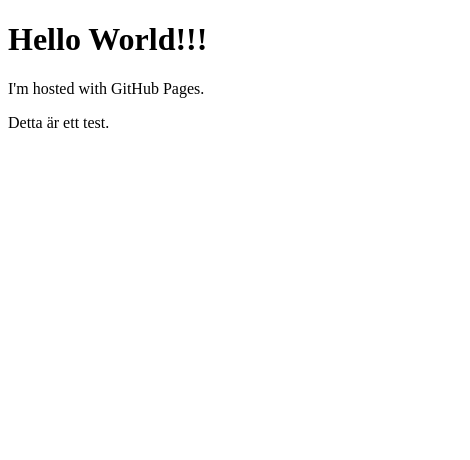
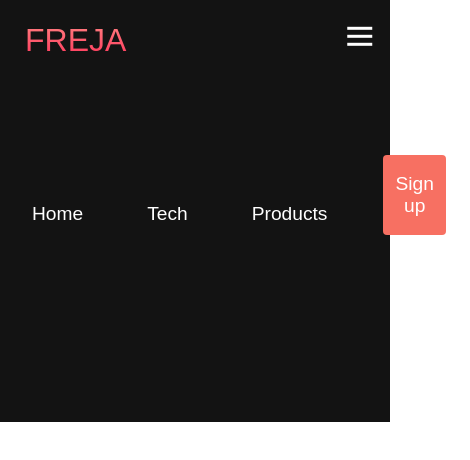
Before and after one commit to frejaehlde/frejaehlde.github.io, a plain HTML site: page index.html in a window 390 px wide. Shown: the whole page, 470 px wide, since content can reach past the window. Drawn offline with Linux system fonts and the light colour scheme.

Commit message:
From yt turtorial

```diff
--- a/index.html
+++ b/index.html
@@ -1,8 +1,45 @@
 <!DOCTYPE html>
-<html>
-<body>
-<h1>Hello World!!!</h1>
-<p>I'm hosted with GitHub Pages.</p>
-<p title="Test">Detta är ett test.</p>
-</body>
+<html lang="en">
+    <head>
+        <meta charset="UTF-8">
+        <meta http-equiv="X-UA-Compatible" content="IE=edge">
+        <meta name="viewport" content="width=device-width, initial-scale=1.0">
+        <title>Website test</title>
+        <link rel="stylesheet" href="styles.css">
+    </head>
+    <body>
+        <nav class="navbar">
+            <div class="navbar__container">
+                <a href="/" id="navbar__logo">FREJA</a>
+                <div class="navbar__toggle" id="mobile-menu">
+                    <span class="bar"></span>
+                    <span class="bar"></span>
+                    <span class="bar"></span>
+                </div>
+                <ul class="navbar__menu">
+                    <li class="navbar__item">
+                        <a href="/" class="navbar__links">
+                            Home
+                        </a>
+                    </li>
+                    <li class="navbar__item">
+                        <a href="/tech.html" class="navbar__links">
+                            Tech
+                        </a>
+                    </li>
+                    <li class="navbar__item">
+                        <a href="/" class="navbar__links">
+                            Products
+                        </a>
+                    </li>
+                    <li class="navbar__btn">
+                        <a href="/" class="button">
+                            Sign up
+                        </a>
+                    </li>
+
+                </ul>
+            </div>
+        </nav>
+    </body>
 </html>
--- /dev/null
+++ b/styles.css
@@ -0,0 +1,194 @@
+* {
+    box-sizing: border-box;
+    margin: 0;
+    padding: 0;
+    font-family: 'Kumbh Sans', sans-serif;
+}
+
+.navbar {
+    background: #131313;
+    height: 80px;
+    display: flex;
+    justify-content: center;
+    align-items: center;
+    font-size: 1.2rem;
+    position: sticky;
+    top: 0;
+    z-index: 999;
+}
+
+.navbar__container {
+    display: flex;
+    justify-content: space-between;
+    height: 80px;
+    z-index: 1;
+    width: 100%;
+    max-width: 1300px;
+    margin: 0 auto;
+    padding: 0 50px;
+}
+
+#navbar__logo {
+    background-color: #ff8177;
+    background-image: linear-gradient(to top, #ff0844 0%, #ffb199 100%);
+    background-size: 100%;
+    -webkit-background-clip: text;
+    -moz-background-clip: text;
+    -webkit-text-fill-color: transparent;
+    -moz-text-fill-color: transparent;
+    display: flex;
+    align-items: center;
+    cursor: pointer;
+    text-decoration: none;
+    font-size: 2rem;
+}
+
+.fa-gem {
+    margin-right: 0.5rem;
+}
+
+.navbar__menu {
+    display: flex;
+    align-items: center;
+    list-style: none;
+    text-align: center;
+}
+
+.navbar__item {
+    height: 80px;
+}
+
+.navbar__links {
+    color: #fff;
+    display: flex;
+    align-items: center;
+    justify-content: center;
+    text-decoration: none;
+    padding: 0 1rem;
+    height: 100%;
+}
+
+.navbar__btn {
+    display: flex;
+    justify-content: center;
+    align-items: center;
+    padding: 0 1rem;
+    width: 100%;
+}
+
+.button {
+    display: felx;
+    justify-content: center;
+    align-items: center;
+    text-decoration: none;
+    padding: 10px 20px;
+    height: 100%;
+    width: 100%;
+    border: none;
+    outline: none;
+    border-radius: 4px;
+    background: #f77062;
+    color: #fff;
+}
+
+.button:hover {
+    background: #4837ff;
+    transition: all 0.3s ease;
+}
+
+.navbar__links:hover {
+    color: #f77062;
+    transition: all 0.3s ease;
+}
+
+@media screen and (max-width: 960px) {
+    .navbar__container {
+        display: flex;
+        justify-content: space-between;
+        height: 80px;
+        z-index: 1;
+        width: 100%;
+        max-width: 1300px;
+        padding: 0;
+    }
+
+    .navbar__menu {
+        display: flex;
+        grid-template-columns: auto;
+        margin: 0;
+        width: 100%;
+        position: absolute;
+/*      top: -1000px;
+        opacity: 0;
+*/      transition: all 0.5s ease;
+        height: 50vh;
+        z-index: -1;
+        background: #131313;
+    }
+
+    .navbar__menu.active {
+        background: #131313;
+        top: 100%;
+        opacity: 1;
+        transition: all 0.5s ease;
+        z-index: 99;
+        height: 50vh;
+        font-size: 1.6rem;
+    }
+
+    #navbar__logo {
+        padding: 25px;
+    }
+
+    .navbar__toggle .bar {
+        width: 25px;
+        height: 3px;
+        margin: 5px auto;
+        transition: all 0.3s ease-in-out;
+        background: #fff;
+    }
+
+    .navbar__item {
+        width: 100%;
+    }
+
+    .navbar__links {
+        text-align: center;
+        padding: 2rem;
+        width: 100%;
+        display: table;
+    }
+
+    #mobile-menu {
+        position: absolute;
+        top: 20%;
+        right: 5%;
+        transform: translate(5%, 20%);
+    }
+
+    .navbar__btn {
+        padding-bottom: 2rem;
+    }
+
+    .button {
+        display: flex;
+        justify-content: center;
+        align-items: center;
+        width: 80%;
+        height: 80px;
+        margin: 0;
+    }
+
+    .navbar__toggle .bar {
+        display: block;
+        cursor: pointer;
+    }
+
+    #mobile-menu.is-active .bar:nth-child(2) {
+        opacity: 0;
+    }
+
+    #mobile-menu.is-active .bar:nth-child(1) {
+        transform: translateY(8px) rotate(45deg);
+    }
+}
```
Also changed, not shown: app.js (added), tech.html (added).
